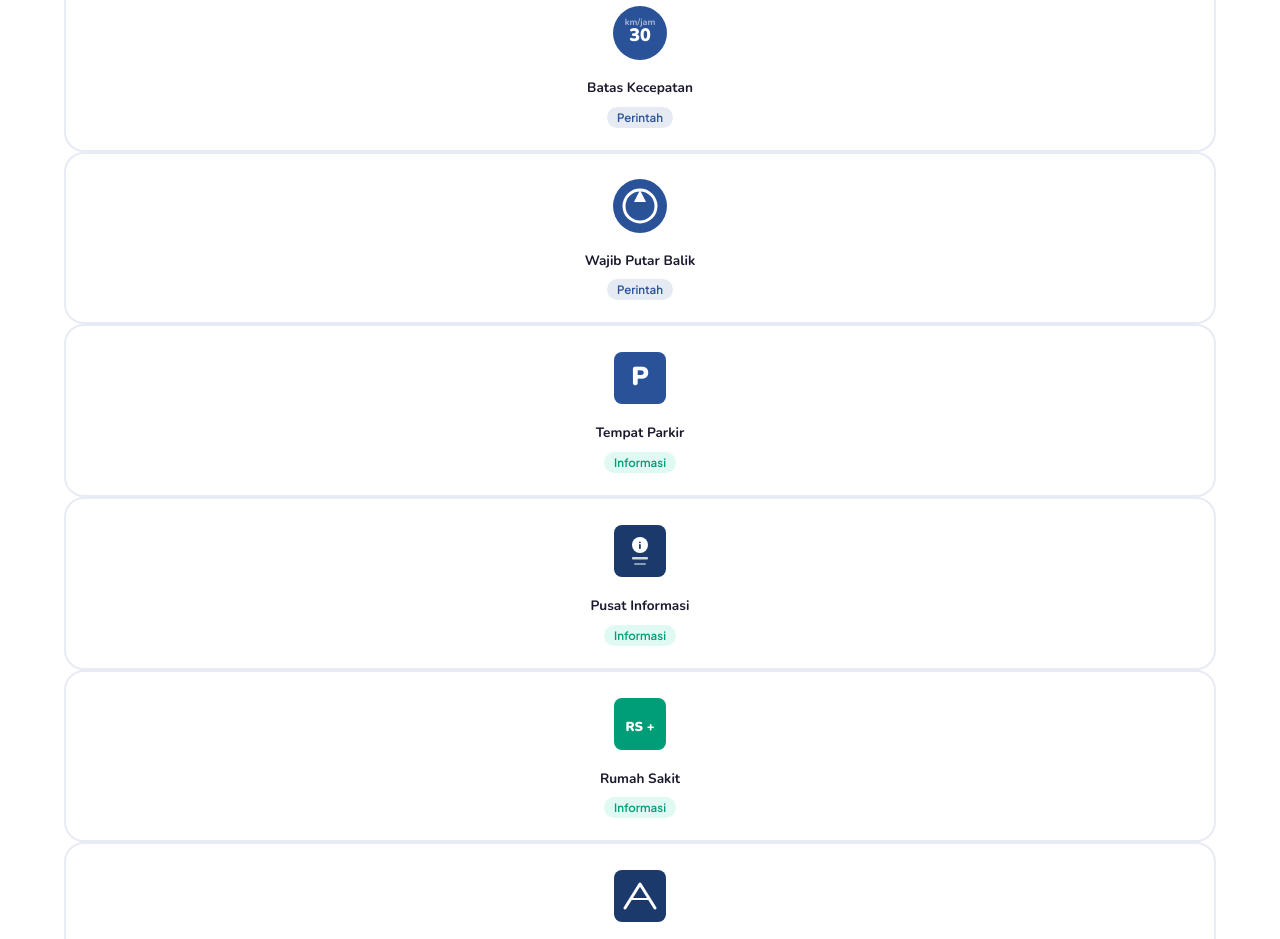
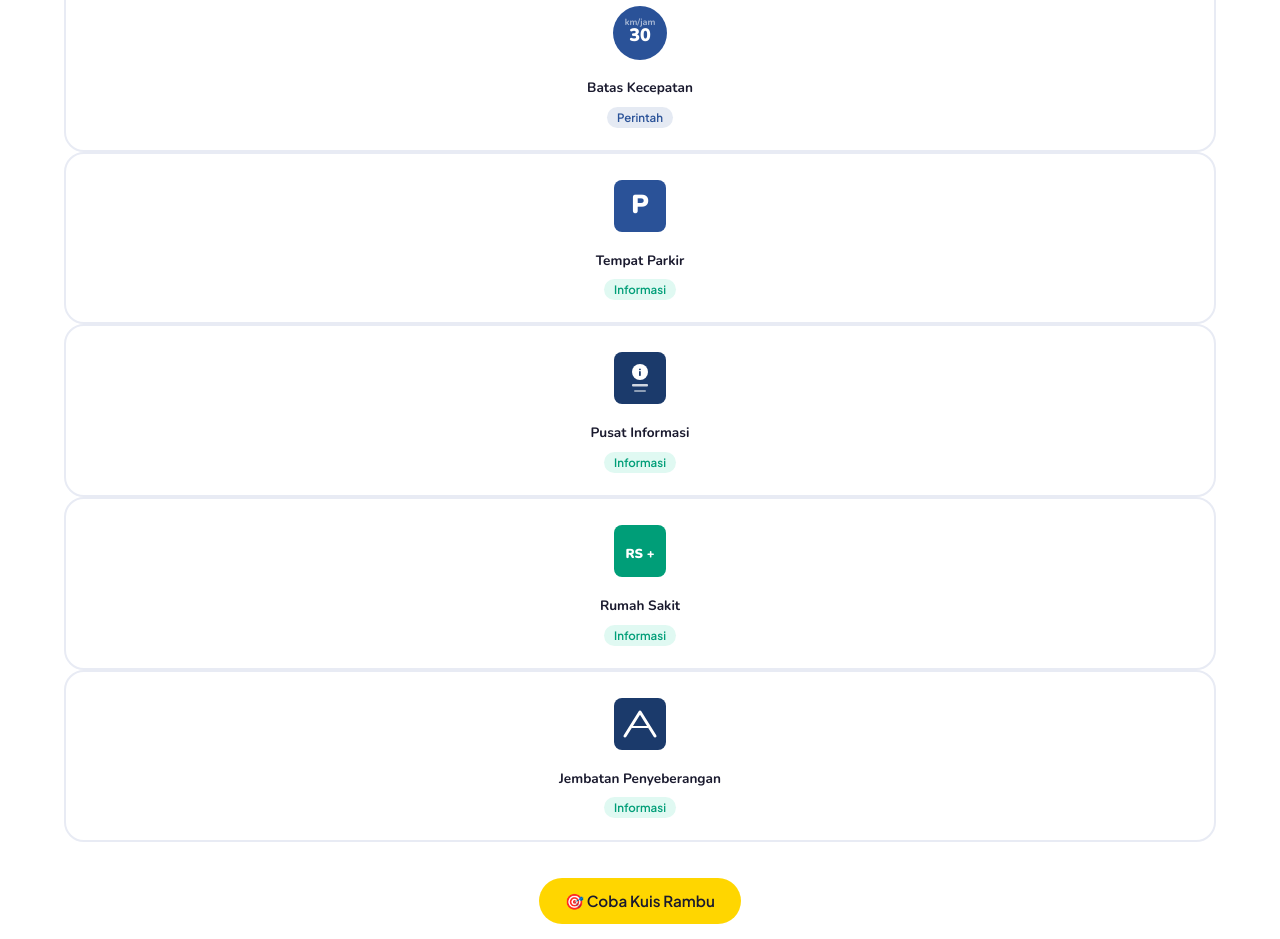
Before and after one commit to azizfathir/rambu-kidz, a plain HTML site: page kenali-rambu.html in a window 1280 px wide. Shown: the part 4051-4990 px from the top of the page. Drawn offline with nearby package versions, Linux system fonts and the light colour scheme.

Commit message:
Pengurangan Simbol Wajib Putar Balik

```diff
--- a/kenali-rambu.html
+++ b/kenali-rambu.html
@@ -1029,15 +1029,6 @@
         <div class="rambu-name">Batas Kecepatan</div>
         <span class="rambu-type type-perintah">Perintah</span>
       </div>
-      <div class="rambu-card" data-type="perintah" onclick="openModal(14)">
-        <div class="rambu-svg"><svg width="60" height="60" viewBox="0 0 60 60" fill="none">
-            <circle cx="30" cy="30" r="27" fill="#2A5298" />
-            <circle cx="30" cy="30" r="16" fill="none" stroke="white" stroke-width="3" />
-            <polygon points="30,14 36,26 24,26" fill="white" />
-          </svg></div>
-        <div class="rambu-name">Wajib Putar Balik</div>
-        <span class="rambu-type type-perintah">Perintah</span>
-      </div>
 
       <!-- Informasi -->
       <div class="rambu-card" data-type="informasi" onclick="openModal(16)">
@@ -1158,9 +1149,9 @@
       { name: "Tempat Parkir", type: "informasi", desc: "Rambu persegi biru dengan huruf P putih besar. Menunjukkan bahwa di area tersebut tersedia fasilitas parkir untuk kendaraan.", fact: "<strong>Tips Berkendara:</strong> Selalu cari rambu parkir sebelum memarkir kendaraan sembarangan. Parkir liar bisa kena tilang dan menggangu lalu lintas!", svg: `<svg width="84" height="84" viewBox="0 0 84 84" fill="none"><rect x="4" y="4" width="76" height="76" rx="12" fill="#2A5298"/><text x="42" y="56" text-anchor="middle" font-family="Nunito" font-weight="900" font-size="40" fill="white">P</text></svg>` },
       { name: "Pusat Informasi", type: "informasi", desc: "Rambu biru dengan huruf 'i' menunjukkan lokasi pusat informasi atau tempat wisatawan bisa mendapatkan bantuan dan informasi.", fact: "<strong>Fungsi:</strong> Di pusat informasi, kamu bisa mendapatkan peta, jadwal transportasi, dan bantuan perjalanan secara gratis!", svg: `<svg width="84" height="84" viewBox="0 0 84 84" fill="none"><rect x="4" y="4" width="76" height="76" rx="12" fill="#1B3A6B"/><circle cx="42" cy="32" r="12" fill="white"/><text x="42" y="37" text-anchor="middle" font-family="Nunito" font-weight="900" font-size="14" fill="#1B3A6B">i</text><rect x="30" y="50" width="24" height="4" rx="2" fill="white" fill-opacity=".8"/><rect x="34" y="60" width="16" height="3" rx="1.5" fill="white" fill-opacity=".5"/></svg>` },
       { name: "Rumah Sakit", type: "informasi", desc: "Rambu hijau atau biru dengan simbol palang merah atau tulisan RS. Menunjukkan arah atau lokasi fasilitas kesehatan terdekat.", fact: "<strong>Darurat:</strong> Rambu RS sangat penting dalam keadaan darurat medis. Hafal lokasinya sejak dini agar kamu bisa membantu orang yang membutuhkan!", svg: `<svg width="84" height="84" viewBox="0 0 84 84" fill="none"><rect x="4" y="4" width="76" height="76" rx="12" fill="#009E78"/><rect x="30" y="22" width="24" height="40" rx="4" fill="white"/><rect x="20" y="32" width="44" height="20" rx="4" fill="white"/></svg>` },
-      { name: "Jembatan Penyeberangan", type: "informasi", desc: "Rambu yang menunjukkan lokasi jembatan penyeberangan orang (JPO). Mengarahkan pejalan kaki ke tempat menyeberang yang aman.", fact: "<strong>Keselamatan:</strong> Gunakan selalu jembatan penyeberangan atau zebra cross saat menyeberang jalan. Jangan menyeberang sembarangan karena sangat berbahaya!", svg: `<svg width="84" height="84" viewBox="0 0 84 84" fill="none"><rect x="4" y="4" width="76" height="76" rx="12" fill="#1B3A6B"/><path d="M16 60 L42 24 L68 60" fill="none" stroke="white" stroke-width="4" stroke-linecap="round" stroke-linejoin="round"/><line x1="28" y1="44" x2="56" y2="44" stroke="white" stroke-width="3"/><line x1="16" y1="60" x2="68" y2="60" stroke="white" stroke-width="3"/></svg>` }
+      { name: "Jembatan Penyeberangan", type: "informasi", desc: "Rambu yang menunjukkan lokasi jembatan penyeberangan orang (JPO). Mengarahkan pejalan kaki ke tempat menyeberang yang aman.", fact: "<strong>Keselamatan:</strong> Gunakan selalu jembatan penyeberangan atau zebra cross saat menyeberang jalan. Jangan menyeberang sembarangan karena sangat berbahaya!", svg: `<svg width="84" height="84" viewBox="0 0 84 84" fill="none"><rect x="4" y="4" width="76" height="76" rx="12" fill="#1B3A6B"/><path d="M16 60 L42 24 L68 60" fill="none" stroke="white" stroke-width="4" stroke-linecap="round" stroke-linejoin="round"/><line x1="28" y1="44" x2="56" y2="44" stroke="white" stroke-width="3"/><line x1="16" y1="60" x2="68" y2="60" stroke="white" stroke-width="3"/></svg>` },
   // Tambahan (20-24)
-  { name: "Jalan Licin", type: "peringatan", desc: "Rambu berlian kuning dengan gambar orang terpeleset. Memberi peringatan bahwa permukaan jalan di depan licin, terutama saat hujan atau ada genangan air.", fact: "<strong>Tips Aman:</strong> Saat melewati jalan licin, kurangi kecepatan, hindari pengereman mendadak, dan pastikan ban kendaraan dalam kondisi baik!", svg: `<svg width="90" height="90" viewBox="0 0 90 90" fill="none"><rect x="10" y="10" width="70" height="70" rx="6" fill="#FFD600" transform="rotate(45 45 45)"/><rect x="15" y="15" width="60" height="60" rx="4" fill="none" stroke="#C9A800" stroke-width="2.5" transform="rotate(45 45 45)"/><circle cx="52" cy="32" r="7" fill="#1A1A2E"/><path d="M36 62 L44 44 L50 50 L56 40 L66 50" fill="none" stroke="#1A1A2E" stroke-width="4" stroke-linecap="round" stroke-linejoin="round"/><path d="M32 68 L60 42" stroke="#E53E3E" stroke-width="2.5" stroke-linecap="round" stroke-dasharray="4 3"/><path d="M30 70 L58 44" stroke="#E53E3E" stroke-width="1.5" stroke-linecap="round" stroke-dasharray="3 3" opacity=".5"/></svg>` },
+      { name: "Jalan Licin", type: "peringatan", desc: "Rambu berlian kuning dengan gambar orang terpeleset. Memberi peringatan bahwa permukaan jalan di depan licin, terutama saat hujan atau ada genangan air.", fact: "<strong>Tips Aman:</strong> Saat melewati jalan licin, kurangi kecepatan, hindari pengereman mendadak, dan pastikan ban kendaraan dalam kondisi baik!", svg: `<svg width="90" height="90" viewBox="0 0 90 90" fill="none"><rect x="10" y="10" width="70" height="70" rx="6" fill="#FFD600" transform="rotate(45 45 45)"/><rect x="15" y="15" width="60" height="60" rx="4" fill="none" stroke="#C9A800" stroke-width="2.5" transform="rotate(45 45 45)"/><circle cx="52" cy="32" r="7" fill="#1A1A2E"/><path d="M36 62 L44 44 L50 50 L56 40 L66 50" fill="none" stroke="#1A1A2E" stroke-width="4" stroke-linecap="round" stroke-linejoin="round"/><path d="M32 68 L60 42" stroke="#E53E3E" stroke-width="2.5" stroke-linecap="round" stroke-dasharray="4 3"/><path d="M30 70 L58 44" stroke="#E53E3E" stroke-width="1.5" stroke-linecap="round" stroke-dasharray="3 3" opacity=".5"/></svg>` },
       { name: "Peringatan Belok Kanan", type: "peringatan", desc: "Rambu berlian kuning dengan panah belok ke kanan. Memberi peringatan bahwa jalan di depan berbelok tajam ke arah kanan.", fact: "<strong>Tips Berkendara:</strong> Kurangi kecepatan sebelum memasuki tikungan kanan. Perhatikan kendaraan dari arah berlawanan yang mungkin ada di tengah tikungan!", svg: `<svg width="90" height="90" viewBox="0 0 90 90" fill="none"><rect x="10" y="10" width="70" height="70" rx="6" fill="#FFD600" transform="rotate(45 45 45)"/><rect x="15" y="15" width="60" height="60" rx="4" fill="none" stroke="#C9A800" stroke-width="2.5" transform="rotate(45 45 45)"/><path d="M45 28 L45 45 L58 62" fill="none" stroke="#1A1A2E" stroke-width="5" stroke-linecap="round" stroke-linejoin="round"/><polygon points="62,56 68,68 56,66" fill="#1A1A2E"/></svg>` },
       { name: "Dilarang Menaikkan Penumpang", type: "larangan", desc: "Rambu lingkaran merah dengan gambar orang yang sedang naik kendaraan dicoret. Kendaraan dilarang berhenti untuk menaikkan penumpang di lokasi ini.", fact: "<strong>Alasan:</strong> Menaikkan penumpang di sembarang tempat dapat menghalangi arus lalu lintas dan membahayakan penumpang yang turun dari kendaraan!", svg: `<svg width="84" height="84" viewBox="0 0 84 84" fill="none"><circle cx="42" cy="42" r="38" fill="white" stroke="#E53E3E" stroke-width="7"/><circle cx="42" cy="28" r="7" fill="#333"/><path d="M30 60 L36 44 L42 50 L48 38 L56 44 L60 60" fill="none" stroke="#333" stroke-width="3.5" stroke-linecap="round" stroke-linejoin="round"/><path d="M54 48 C60 46 66 50 66 56" fill="none" stroke="#555" stroke-width="2.5" stroke-linecap="round"/><line x1="14" y1="14" x2="70" y2="70" stroke="#E53E3E" stroke-width="7" stroke-linecap="round"/></svg>` },
       { name: "Dilarang Menurunkan Penumpang", type: "larangan", desc: "Rambu lingkaran merah dengan gambar orang yang sedang turun dari kendaraan dicoret. Kendaraan tidak boleh berhenti untuk menurunkan penumpang di area ini.", fact: "<strong>Penting:</strong> Menurunkan penumpang di tempat yang tidak semestinya bisa menyebabkan kecelakaan dan kemacetan. Selalu cari tempat aman untuk berhenti!", svg: `<svg width="84" height="84" viewBox="0 0 84 84" fill="none"><circle cx="42" cy="42" r="38" fill="white" stroke="#E53E3E" stroke-width="7"/><circle cx="42" cy="28" r="7" fill="#333"/><path d="M30 60 L36 42 L42 48 L46 38" fill="none" stroke="#333" stroke-width="3.5" stroke-linecap="round" stroke-linejoin="round"/><path d="M46 38 L56 44 L62 38" fill="none" stroke="#555" stroke-width="2.5" stroke-linecap="round" stroke-linejoin="round"/><rect x="50" y="52" width="14" height="10" rx="2" fill="none" stroke="#555" stroke-width="2"/><line x1="14" y1="14" x2="70" y2="70" stroke="#E53E3E" stroke-width="7" stroke-linecap="round"/></svg>` },
```
